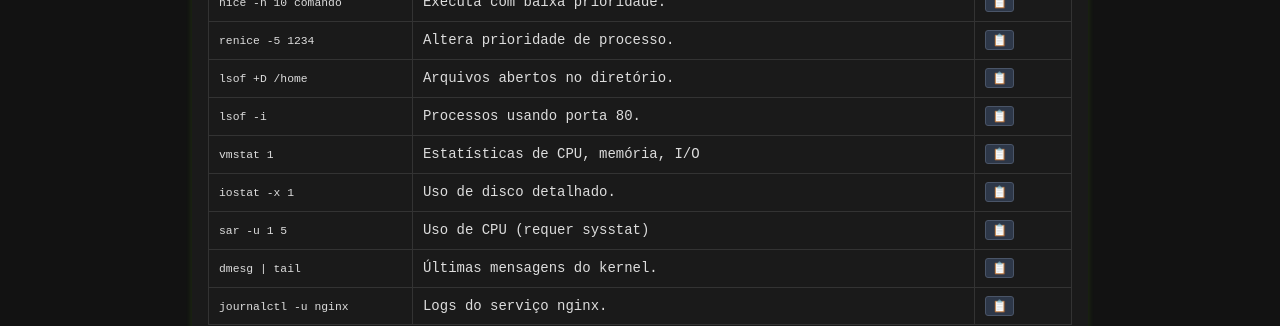
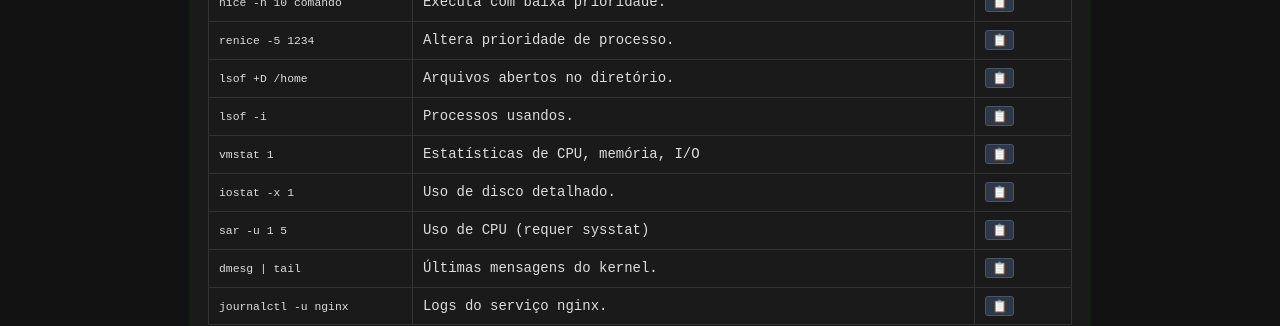
Before and after one commit to Piolinux/piolinux-site, a Jekyll site: the page built from _pages/_comandos/monitoramento-e-processos.md, in a window 1280 px wide. Shown: the part 681-1007 px from the top of the page. Built offline with Jekyll 4.4.1, drawn with Linux system fonts in a browser that asks for light colours.

Commit message:
Update monitoramento-e-processos.md

```diff
--- a/_pages/_comandos/monitoramento-e-processos.md
+++ b/_pages/_comandos/monitoramento-e-processos.md
@@ -41,7 +41,7 @@ function filtrarLinhas(termo) {
     <tr>
       <td data-label="Comando"><code>ps aux | grep nginx</code></td>
       <td data-label="Descrição">Filtra processos.</td>
-      <td data-label="Ação"><button class="copy-btn" data-command="ps aux \| grep nginx">📋</button></td>
+      <td data-label="Ação"><button class="copy-btn" data-command="ps aux | grep nginx">📋</button></td>
     </tr>
     <tr>
       <td data-label="Comando"><code>top</code></td>
@@ -105,8 +105,8 @@ function filtrarLinhas(termo) {
     </tr>
     <tr>
       <td data-label="Comando"><code>lsof -i </code></td>
-      <td data-label="Descrição">Processos usando porta 80.</td>
-      <td data-label="Ação"><button class="copy-btn" data-command="lsof -i ">📋</button></td>
+      <td data-label="Descrição">Processos usandos.</td>
+      <td data-label="Ação"><button class="copy-btn" data-command="lsof -i">📋</button></td>
     </tr>
     <tr>
       <td data-label="Comando"><code>vmstat 1</code></td>
```
